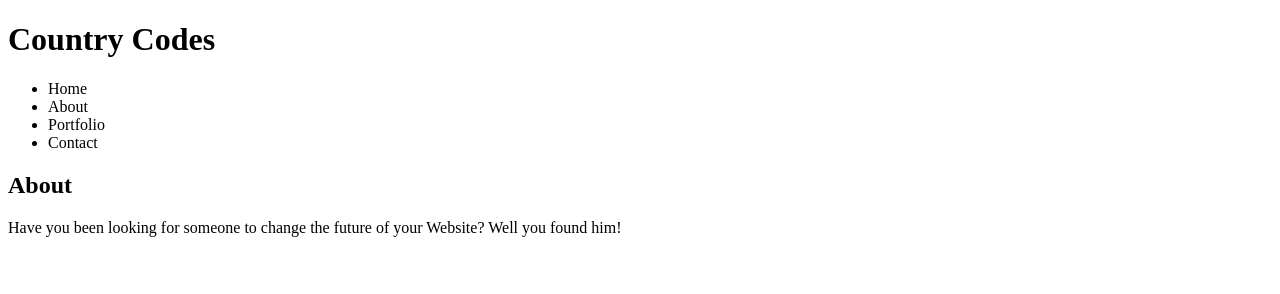
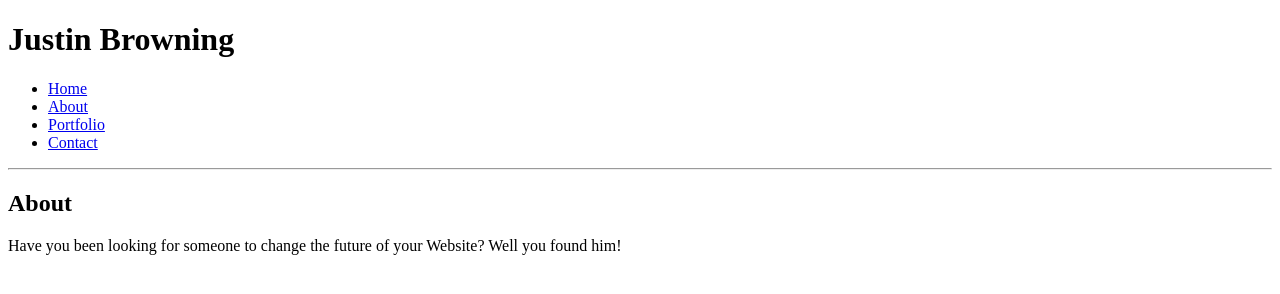
Before and after one commit to JBrow95/CountryCodes, a plain HTML site: page index.html in a window 1280 px wide. Drawn offline with Linux system fonts and the light colour scheme; files that its build step writes are made by us from their sources.

Commit message:
added some changes to the nav bar

```diff
--- a/index.html
+++ b/index.html
@@ -3,17 +3,22 @@
   <head>
     <meta charset="utf-8">
     <link rel="stylesheet" href="/css/style.css">
-    <title>JBrowning</title>
+    <title>JBrowning | Web Devoloper</title>
   </head>
+
   <body>
-  	<h1>Country Codes</h1>
+    <div class="">
+  	<h1>Justin Browning</h1>
 
-  	<ul>
-  		<li>Home</li>
-  		<li>About</li>
-  		<li>Portfolio</li>
-  		<li>Contact</li>
-  	</ul>
+    	<ul>
+    		<li><a href="#home" class="active">Home</a></li>
+    		<li><a href="#about" class="active">About</a></li>
+        <li><a href="#portfolio" class="active">Portfolio</a></li>
+        <li><a href="#contact" class="active">Contact</a></li>
+    	</ul>
+    </div>
+
+    <hr>
 
   	<h2>About</h2>
   	<p>Have you been looking for someone to change the future of your Website? Well you found him! </p>
```
